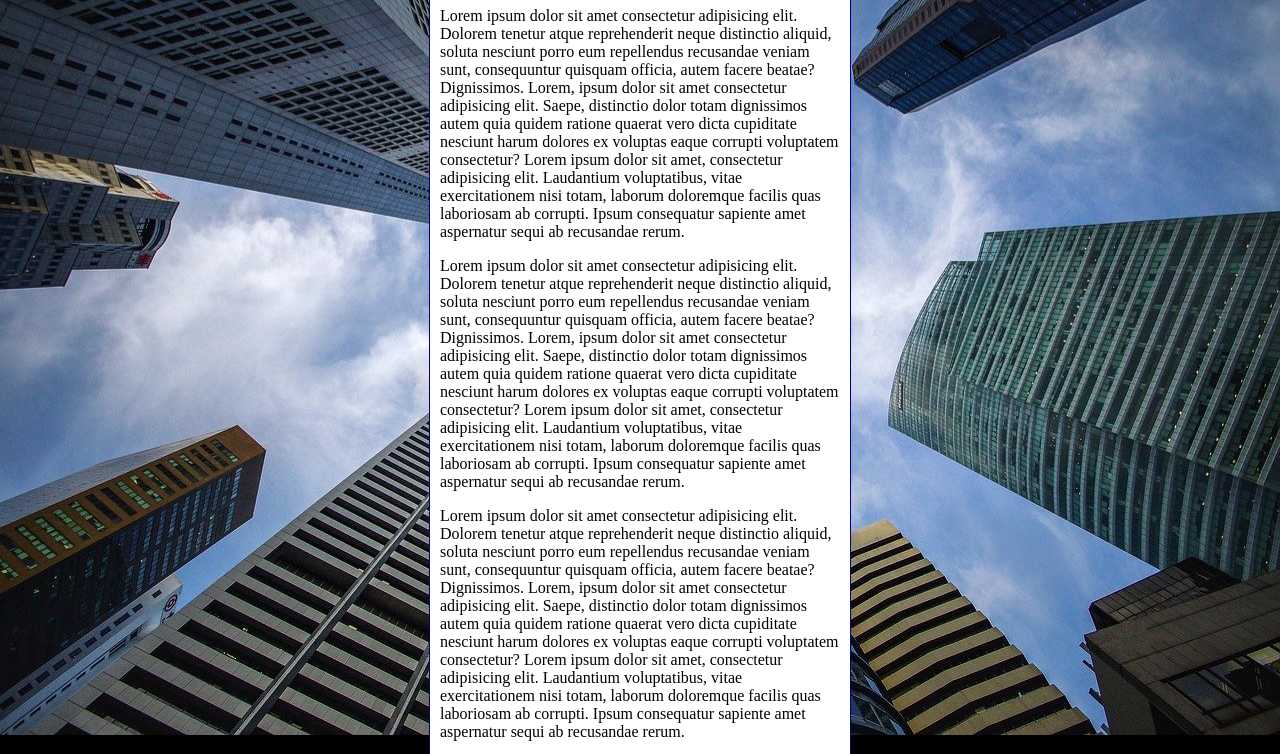
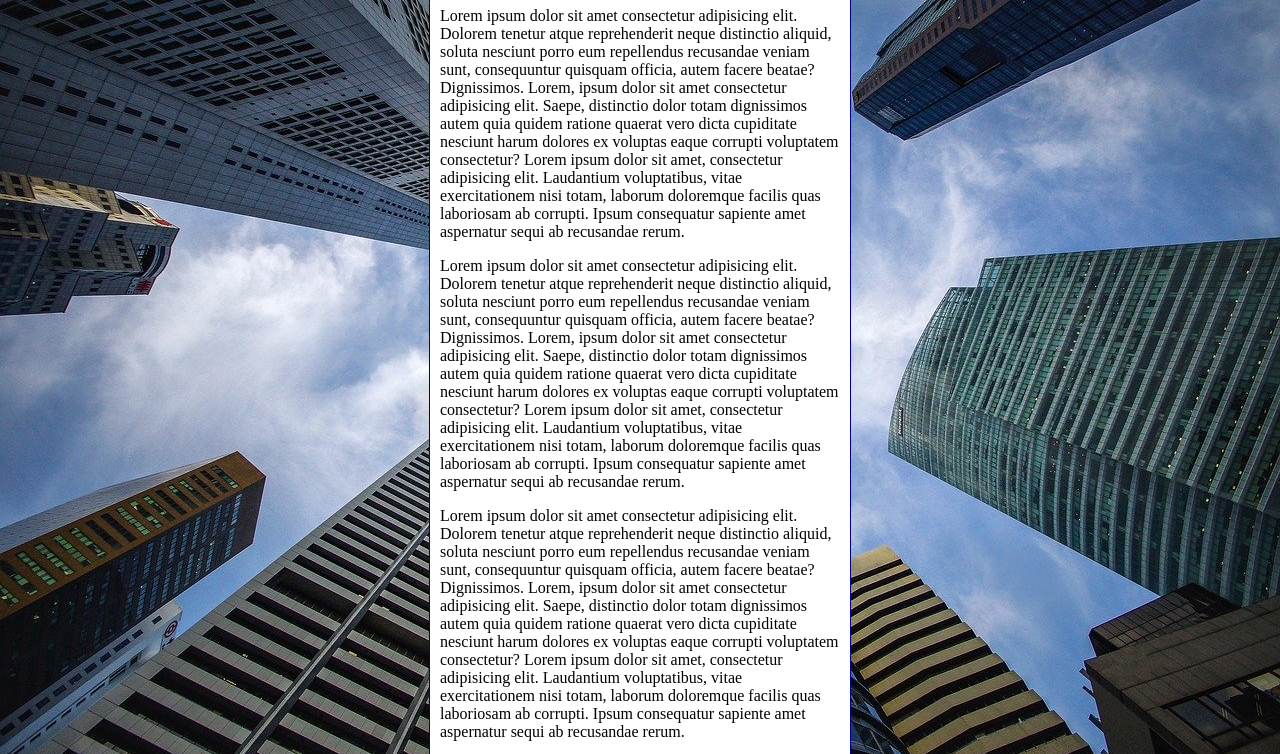
Before and after one commit to EduardoPCarvalho/html-css, a plain HTML site: page Exercicios/ex022/fundo006.html in a window 1280 px wide. Shown: the part 92-846 px from the top of the page. Drawn offline with Linux system fonts and the light colour scheme.

Commit message:
Update fundo006.html

```diff
--- a/Exercicios/ex022/fundo006.html
+++ b/Exercicios/ex022/fundo006.html
@@ -3,20 +3,28 @@
 <head>
     <meta charset="UTF-8">
     <meta name="viewport" content="width=device-width, initial-scale=1.0">
-    <title></title>
+    <title>Fundo fixo de tela</title>
     <style>
         body {
             height: 98vh;
-            background-color: black;
+            /*background-color: black;
             background-image: url('imagens/wallpaper002.jpg');
             background-position: center center;
-            background-repeat: no-repeat;
+            background-repeat: repeat-y;
+            background-size: cover;
+            background-attachment: fixed;*/
+
+            /* Shorthand - background
+                color > image > position > repeat > [size] > attachment
+            */
+
+            background: black url('imagens/wallpaper002.jpg') center center no-repeat fixed;
             background-size: cover;
         }
 
         main {
             background-color: white;
-            width: 400px;
+            max-width: 400px;
             padding: 10px;
             margin: auto;
             border: 1px solid darkblue;
```
